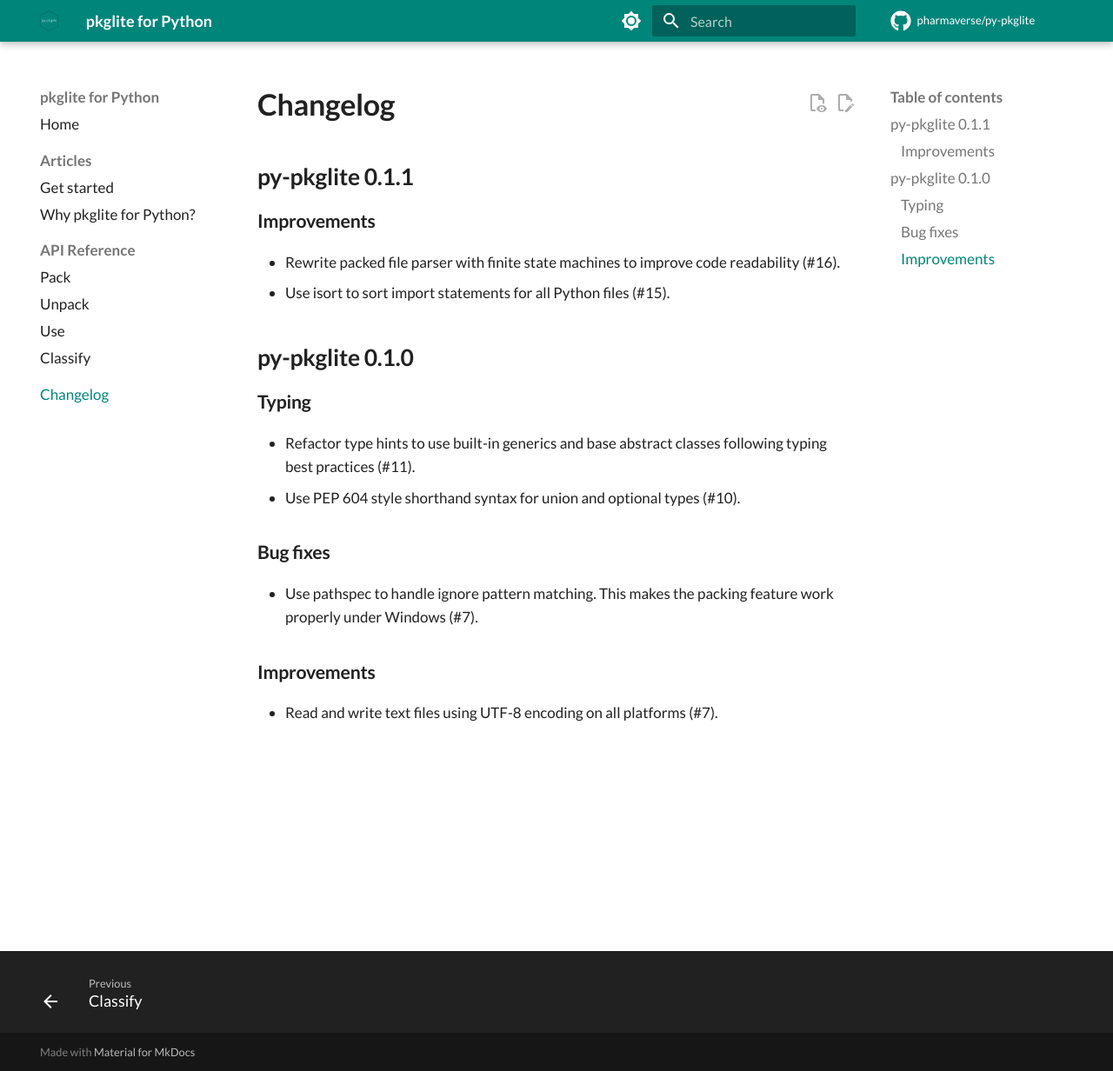
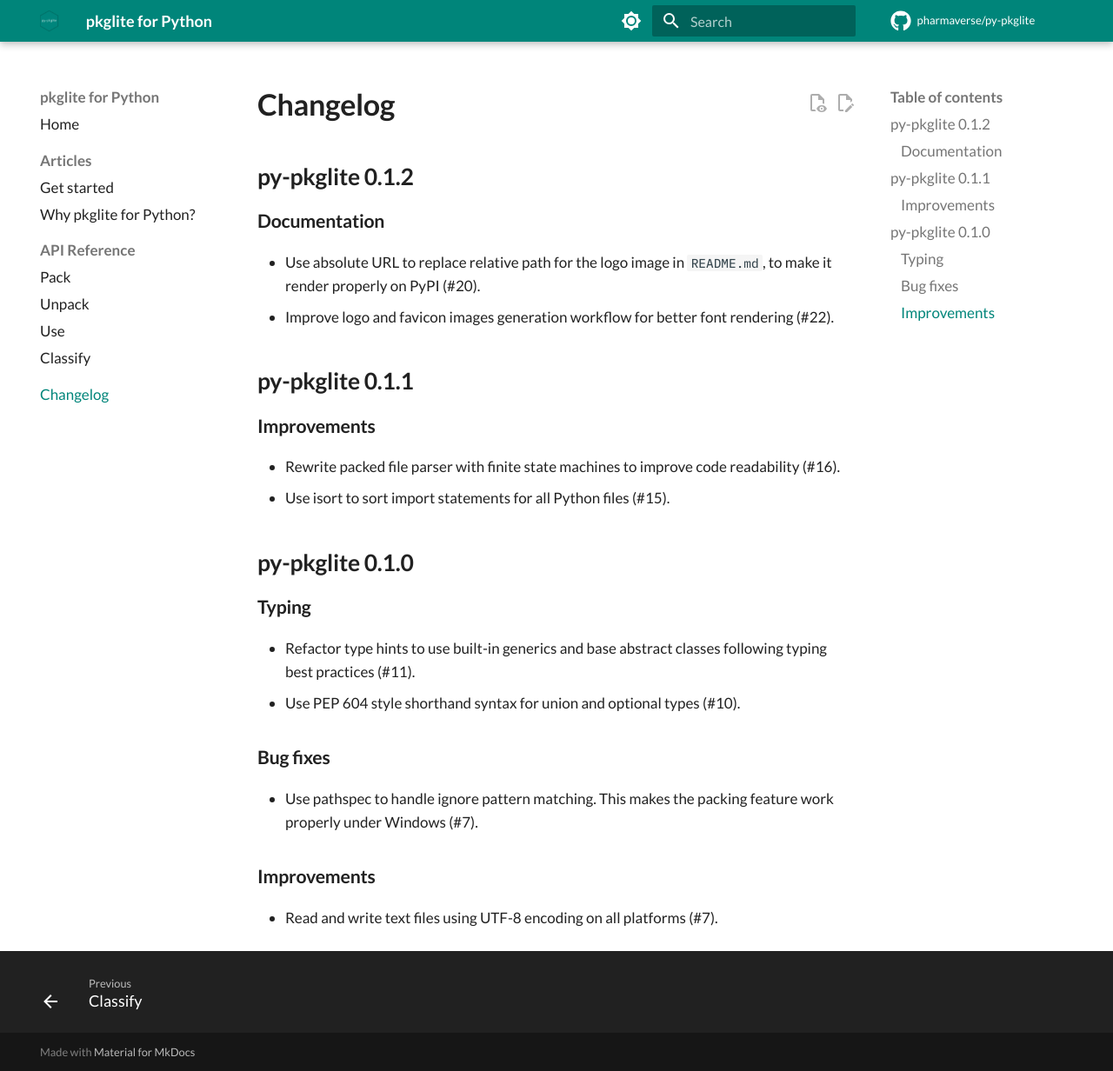
Before and after one commit to pharmaverse/py-pkglite, an MkDocs documentation site: the page built from docs/changelog.md, in a window 1280 px wide and 1232 px high. Shown: the whole window at 87% size. Built offline with MkDocs 1.6.1 and Material for MkDocs 9.7.7, drawn with Linux system fonts in a browser that asks for light colours; comment, search, counter and statistics services are not loaded.

Commit message:
Update changelog for v0.1.2

```diff
--- a/docs/changelog.md
+++ b/docs/changelog.md
@@ -1,4 +1,12 @@
 # Changelog
+
+## py-pkglite 0.1.2
+
+### Documentation
+
+- Use absolute URL to replace relative path for the logo image in `README.md`,
+  to make it render properly on PyPI (#20).
+- Improve logo and favicon images generation workflow for better font rendering (#22).
 
 ## py-pkglite 0.1.1
 
```
Also changed, not shown: CHANGELOG.md (+8 -0 lines).
